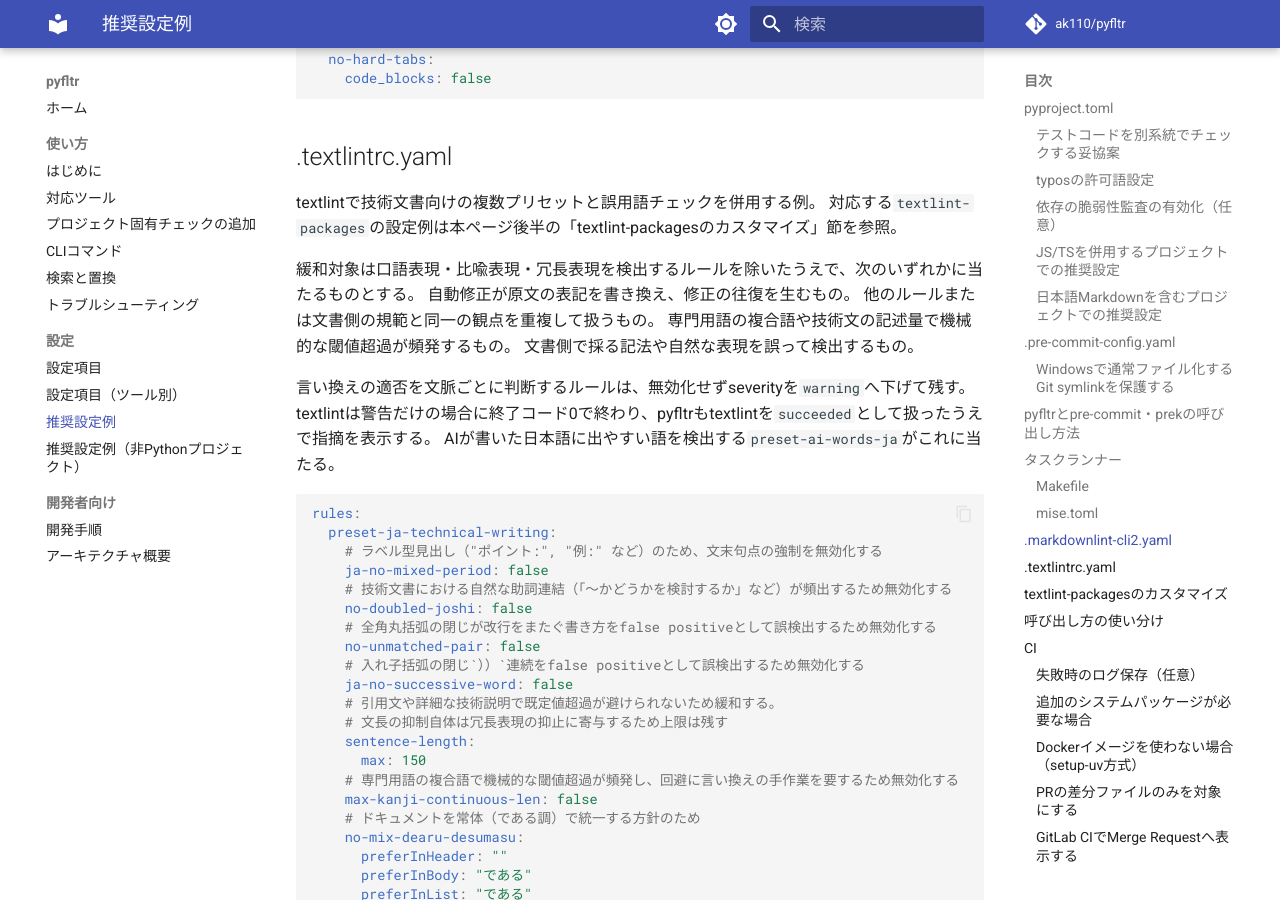
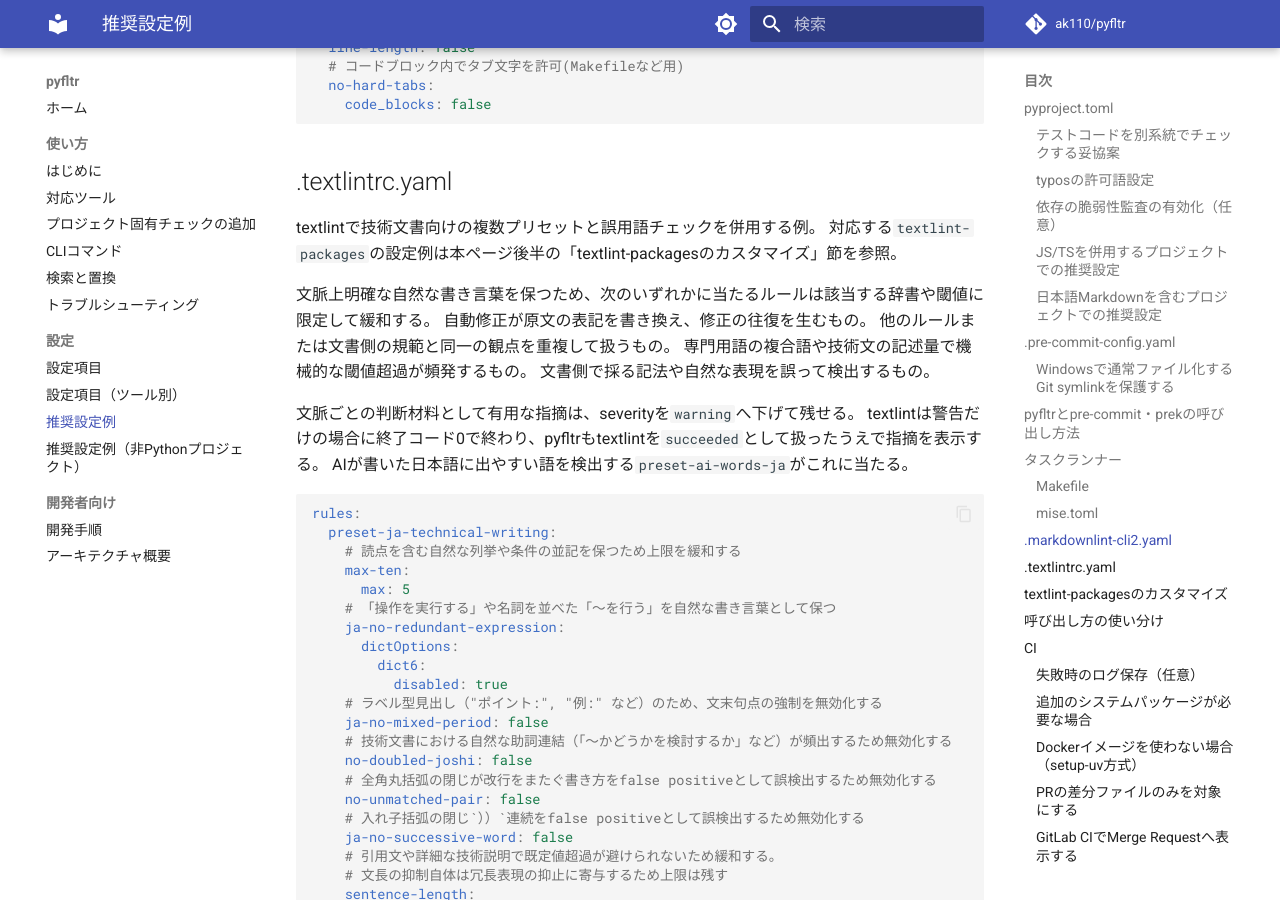
Before and after one commit to ak110/pyfltr, an MkDocs documentation site: the page built from docs/guide/recommended.md, in a window 1280 px wide and 900 px high, scrolled down 16172 px. Built offline with MkDocs 1.6.1 and Material for MkDocs 9.7.7, drawn with Linux system fonts in a browser that asks for light colours; comment, search, counter and statistics services are not loaded; some of the changed text lies outside the part shown.

Commit message:
fix: 自然な書き言葉を保つよう文章チェックを調整
明確な動作を示す和語8種を口語辞書から外し、辞書の追加方針と案内を更新する。推奨textlint設定と実設定で読点上限と冗長表現の辞書を調整し、自然な和語の許容と既存の検出をテストで確認する。

Co-Authored-By: GPT-6.1 Sol / Medium <noreply@openai.com>

````diff
--- a/docs/guide/recommended.md
+++ b/docs/guide/recommended.md
@@ -391,10 +391,11 @@ colloquial-check = true
 ```
 
 `colloquial-check-severity`の既定は`warning`のため、有効化してもCI・pre-commitは失敗しない。
-既存の文書に口語表現が残っている場合は有効化した時点から警告が出るため、一度まとめて是正する。
+警告を手掛かりに前後の文脈を読み、くだけた語調や曖昧な比喩を具体的な表現へ改める。
+対象と動作が明確な和語や定着した技術用語など、自然な用法はそのまま保つ。
 チェック対象の既定は全ファイル（`*`）であり、日本語Markdownだけでなくソースコードや設定ファイルに含まれる日本語もチェックする。
-辞書に一致する正当な用法を含むファイルは`colloquial-check-exclude`で除外し、
-対象を特定の拡張子へ限定する場合は`colloquial-check-targets`を指定する。
+チェック対象をファイル単位で調整する場合は`colloquial-check-exclude`、
+特定の拡張子へ限定する場合は`colloquial-check-targets`を指定する。
 
 詳細は[設定項目（ツール別）](configuration-tools.md)の「colloquial-check」を参照。
 
@@ -688,19 +689,27 @@ config:
 textlintで技術文書向けの複数プリセットと誤用語チェックを併用する例。
 対応する`textlint-packages`の設定例は本ページ後半の「textlint-packagesのカスタマイズ」節を参照。
 
-緩和対象は口語表現・比喩表現・冗長表現を検出するルールを除いたうえで、次のいずれかに当たるものとする。
+文脈上明確な自然な書き言葉を保つため、次のいずれかに当たるルールは該当する辞書や閾値に限定して緩和する。
 自動修正が原文の表記を書き換え、修正の往復を生むもの。
 他のルールまたは文書側の規範と同一の観点を重複して扱うもの。
 専門用語の複合語や技術文の記述量で機械的な閾値超過が頻発するもの。
 文書側で採る記法や自然な表現を誤って検出するもの。
 
-言い換えの適否を文脈ごとに判断するルールは、無効化せずseverityを`warning`へ下げて残す。
+文脈ごとの判断材料として有用な指摘は、severityを`warning`へ下げて残せる。
 textlintは警告だけの場合に終了コード0で終わり、pyfltrもtextlintを`succeeded`として扱ったうえで指摘を表示する。
 AIが書いた日本語に出やすい語を検出する`preset-ai-words-ja`がこれに当たる。
 
 ```yaml
 rules:
   preset-ja-technical-writing:
+    # 読点を含む自然な列挙や条件の並記を保つため上限を緩和する
+    max-ten:
+      max: 5
+    # 「操作を実行する」や名詞を並べた「〜を行う」を自然な書き言葉として保つ
+    ja-no-redundant-expression:
+      dictOptions:
+        dict6:
+          disabled: true
     # ラベル型見出し（"ポイント:", "例:" など）のため、文末句点の強制を無効化する
     ja-no-mixed-period: false
     # 技術文書における自然な助詞連結（「〜かどうかを検討するか」など）が頻出するため無効化する
````
Also changed, not shown: .textlintrc.yaml (+8 -0 lines), 4 other files.
